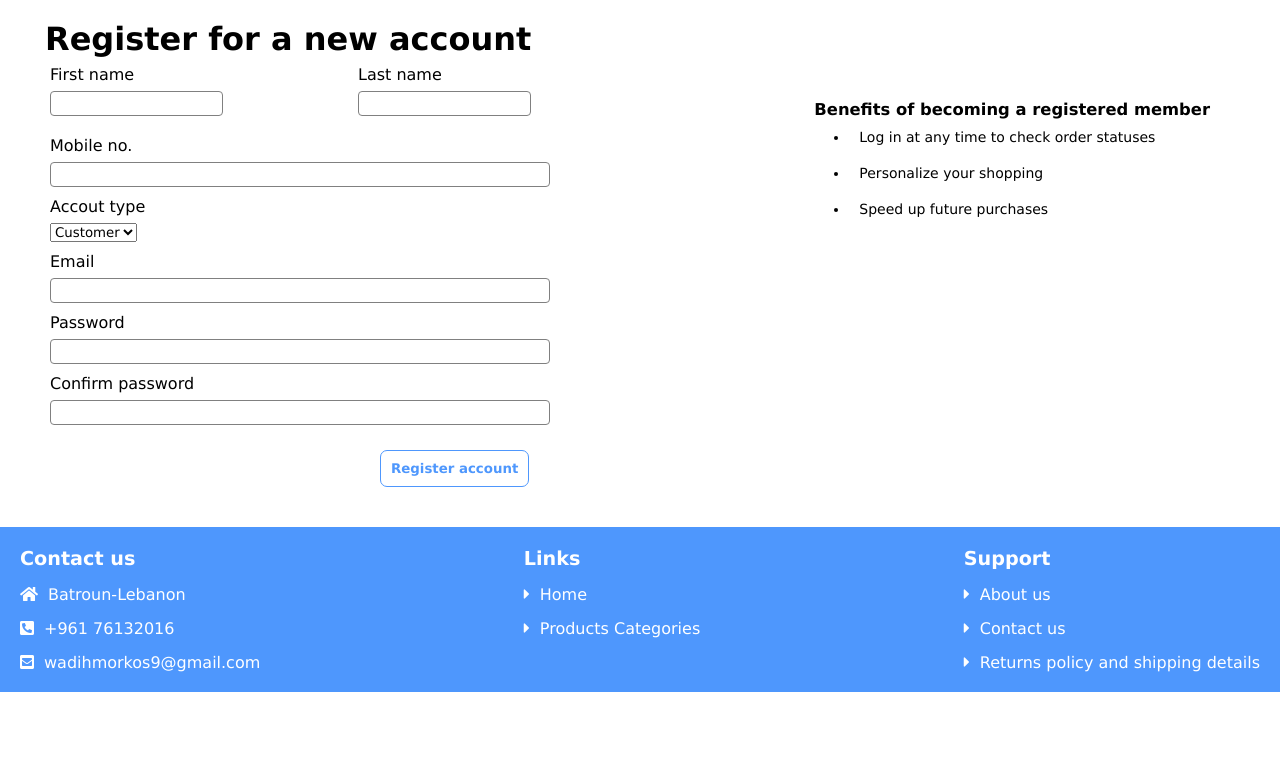
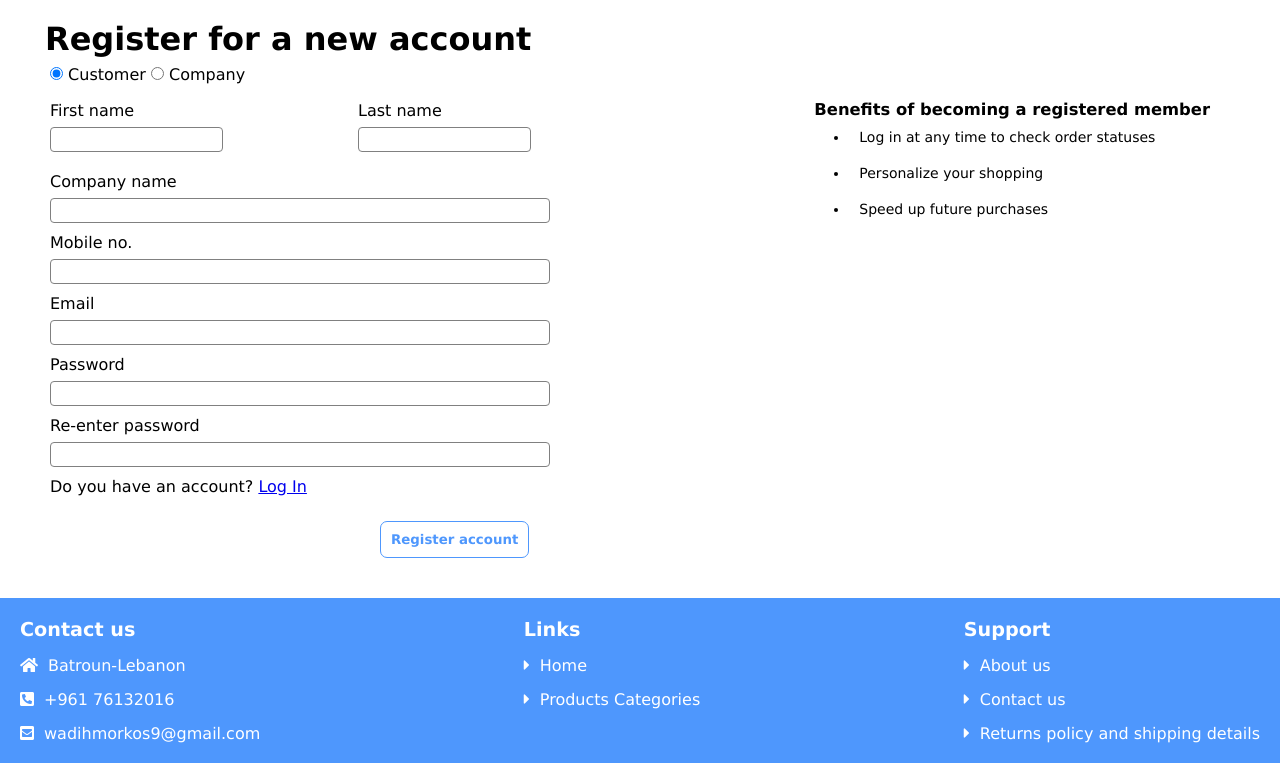
Before and after one commit to WadihChekriMorkos/web3-2021-Wadih-CHEKRI-MORKOS, a PHP site: page /register.php in a window 1280 px wide. Shown: the part 77-840 px from the top of the page. Before the commit the page ends 769 px from the top, so only its background shows below. Run offline with PHP 8.4, Linux system fonts and the light colour scheme; a stand-in replaces the project's code that opens the database connection.

Commit message:
Update register.php

```diff
--- a/register_login/register.php
+++ b/register_login/register.php
@@ -5,55 +5,67 @@
 
 <?php
 include "../header/header.php";
+include "register_handler.php";
+
 ?>
 <div class="container-register">
     <div class="form">
     <h1>Register for a new account</h1>
-    <form method="POST">
+    <?php
+    if(!empty($error))
+    echo "<div class=\"error\">$error</div>";
+    ?>
+
+    <form method="POST" action="register_handler.php">
+        <div>
+            <span>
+                <input type="radio" name="accountType" id="cust" checked value="customer"/>  Customer
+                <input type="radio" name="accountType" id="comp" value="company"/>   Company
+             </span>
+        </div>
         <div class="fn-ln">
             <div class="fn-div">
                 <span>First name</span>
-                <span><input type="text"></span>
+                <span><input type="text" name="fname"></span>
             </div>
 
             <div class="ln-div">
                 <span>Last name</span>
-                <span><input type="text"></input></span>
+                <span><input type="text" name="lname"></span>
             </div>
 
         </div>
 
-        <div>
-            <span>Mobile no.</span>
-            <span><input type="text" class="adjust-inp"></td>
+        <div class="company">
+            <span>Company name</span>
+            <span><input type="text" class="adjust-inp" name="compname"/></span>
         </div>
 
         <div>
-            <span>Accout type</span>
-            <span>
-            <select>
-                    <option value="customer">Customer</option>
-                    <option value="company">Company</option>
-                </select>
-            </span>
+            <span>Mobile no.</span>
+            <span><input type="text" class="adjust-inp" name="mobile"></td>
         </div>
+
+
 
         <div>
             <span>Email</span>
-            <span><input type="email" class="adjust-inp"/></span>
+            <span><input type="email" class="adjust-inp" name="email"/></span>
         </div>
 
         <div>
             <span>Password</span>
-            <span><input type="password" class="adjust-inp"/></span>
+            <span><input type="password" class="adjust-inp" name="pass"/></span>
         </div>
 
 
         <div>
-            <span>Confirm password</span>
-            <span><input type="password" class="adjust-inp"/></span>
+            <span>Re-enter password</span>
+            <span><input type="password" class="adjust-inp" name="pass2"/></span>
         </div>
-
+        <div>
+            <span>Do you have an account? <a href="login.php">Log In</a></span>
+        </div>
         <div>
             <input type="submit" value="Register account"/>
         </div>
```
